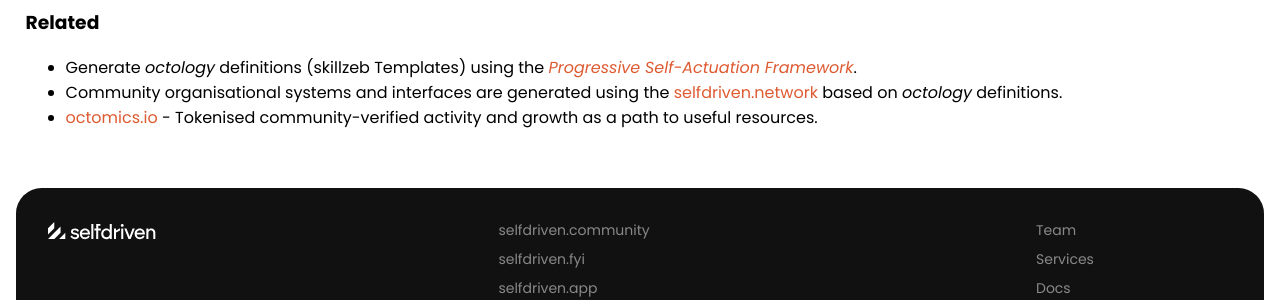
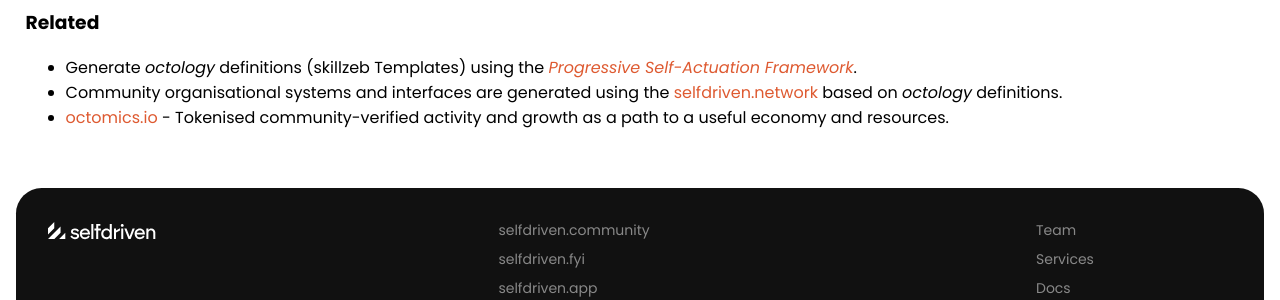
Before and after one commit to selfdriven-octo/octology, a Jekyll site: the page built from docs/index.md, in a window 1280 px wide. Shown: the part 246-546 px from the top of the page. Built offline with Jekyll 4.4.1, drawn with Linux system fonts in a browser that asks for light colours.

Commit message:
Update index.md

```diff
--- a/docs/index.md
+++ b/docs/index.md
@@ -13,4 +13,4 @@
 ### Related
 - Generate *octology* definitions (skillzeb Templates) using the *[Progressive Self-Actuation Framework](https://onboarding.selfdriven.foundation)*.
 - Community organisational systems and interfaces are generated using the [selfdriven.network](https://selfdriven.network) based on *octology* definitions.
-- [octomics.io](https://octomics.io) - Tokenised community-verified activity and growth as a path to useful resources.
+- [octomics.io](https://octomics.io) - Tokenised community-verified activity and growth as a path to a useful economy and resources.
```
